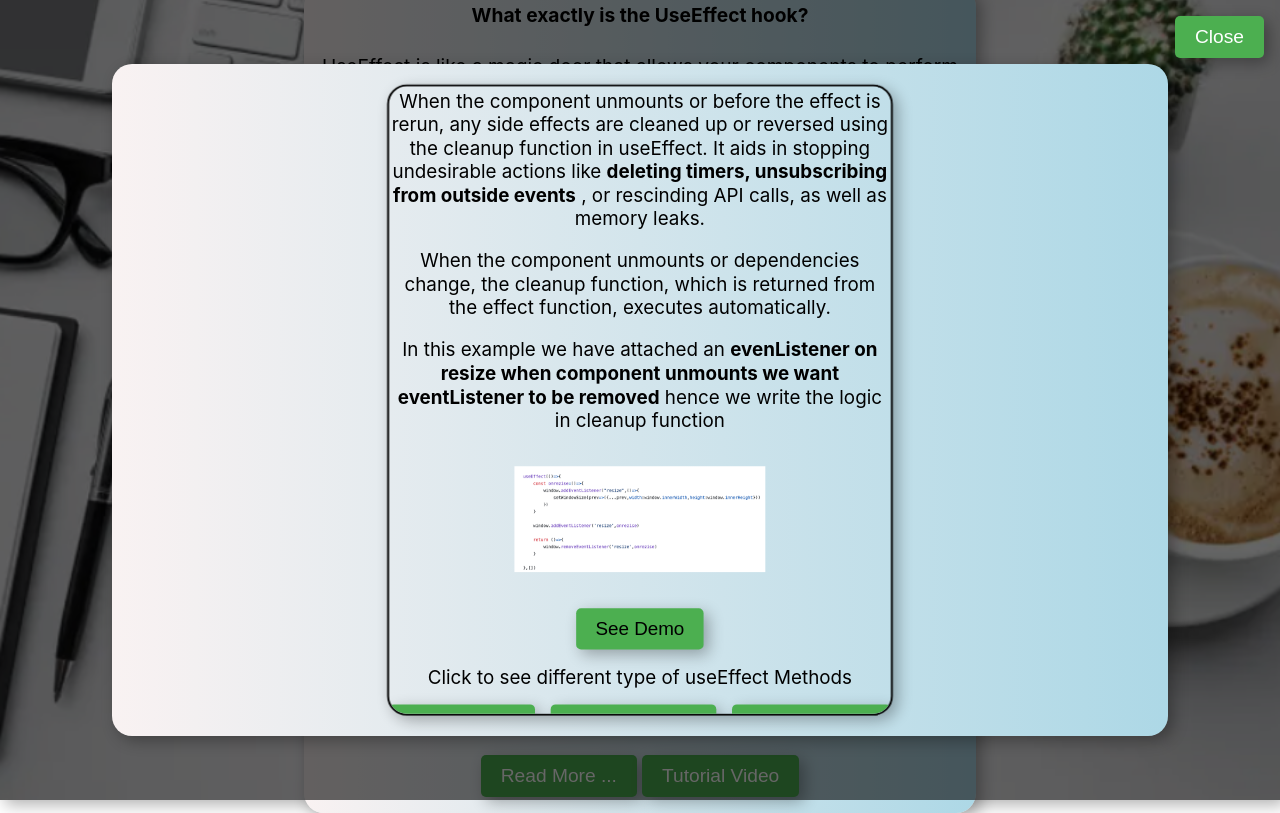
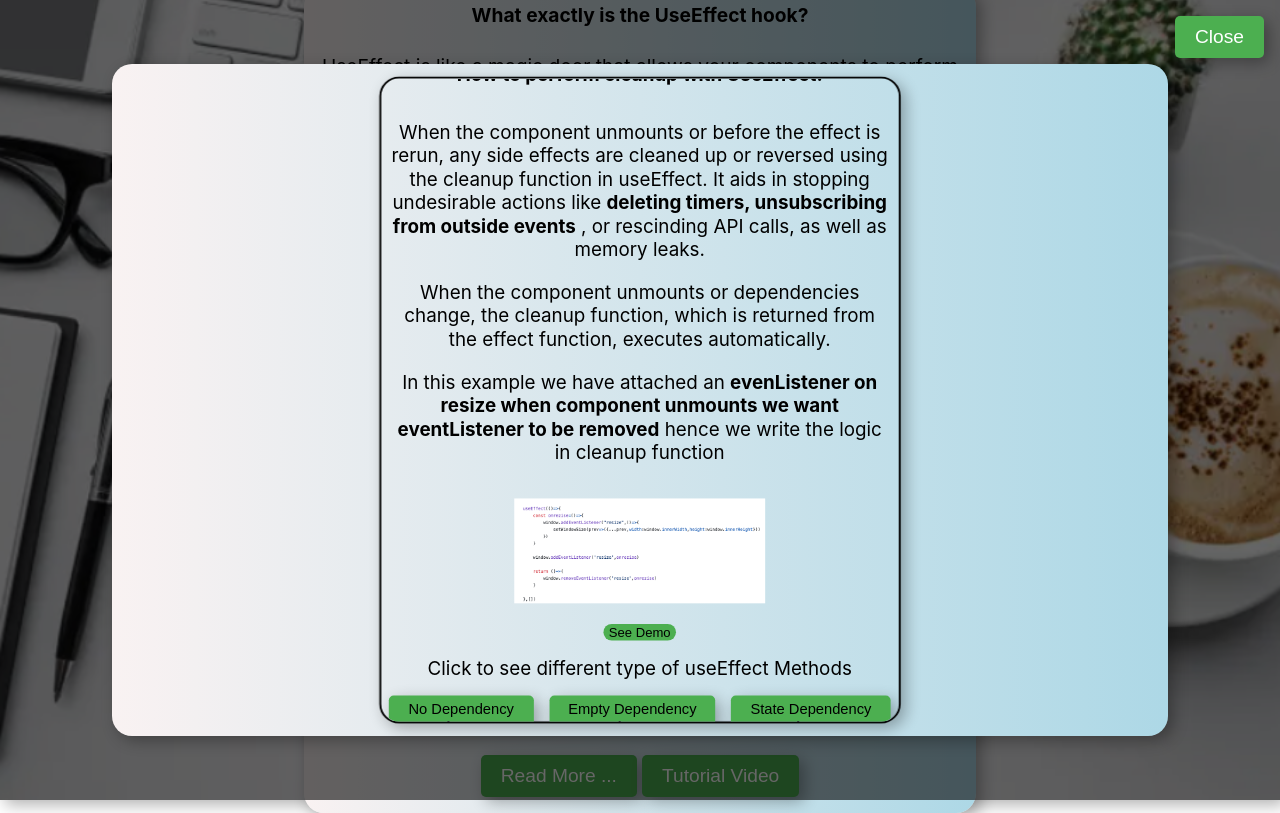
Before and after one commit to Sukriti-Bhatia-Zs/BlogWebsite, a React (Create React App) app: page /useEffect in a window 1280 px wide. Both pictures are taken after a click on the button "Read More ...". Built offline with nearby package versions, Linux system fonts and the light colour scheme.

Commit message:
demo btn modified

```diff
--- a/src/Blogs/Blog.css
+++ b/src/Blogs/Blog.css
@@ -430,7 +430,7 @@
 .image-container img {
   width: 30%;
   height: 100%;
-  object-fit: contain;
+  object-fit: inherit;
   border: 1px solid #ccc;
   box-shadow: 3px 3px 10px rgba(0, 0, 0, 0.2);
   transition: transform 0.3s ease-in-out;
@@ -440,6 +440,11 @@
 .image-container img:hover {
   transform: scale(1.05);
 }
+
+.demobtn:hover {
+  transform: scale(1.05);
+}
+
 
 
 .btn:hover {
@@ -479,3 +484,10 @@
     transform: scale(0.95);
   }
 }
+
+.demobtn{
+  color:black;
+  background-color:#4CAF50;
+  border:none;
+  border-radius:15px;
+}
--- a/src/Blogs/Demo.tsx
+++ b/src/Blogs/Demo.tsx
@@ -28,7 +28,7 @@ const Demo=({setShowEffect}:Showprops)=>{
     return (
          <div className="backgroundmodal">
             <div className={`contentdiv ${!removeanimation ? "fadeIn" : "fadeOut"} `} style={{position:"relative"}}>
-                <div className="cleanup" style={{background: 'linear-gradient(90deg, rgba(245,235,239,0.07749037114845936) 0%, rgba(148,187,233,0.6293110994397759) 90%)',border:"none",animation:"none",cursor:"pointer",backgroundColor: bg ? "grey" : "white"}}>
+                <div className="cleanup" style={{background: 'linear-gradient(90deg, rgba(245,235,239,0.07749037114845936) 0%, rgba(148,187,233,0.6293110994397759) 90%)',border:"none",animation:"none",cursor:"pointer",backgroundColor: bg ? "grey" : "white",padding:"0.5rem"}}>
 
                     <div>
                         <h2 style={{color:"red"}}>{message}</h2>
--- a/src/Blogs/FullContent.tsx
+++ b/src/Blogs/FullContent.tsx
@@ -35,7 +35,7 @@ const FullContent=({setShowModal,showmodal}:Showprops)=>{
     return (
         <div className="backgroundmodal">
             <div className={`contentdiv ${!removeanimation ? "fadeIn" : "fadeOut"}`}>
-                <div className="cleanup" >
+                <div className="cleanup" style={{padding:"0.5rem"}}>
                     <div>
                         <strong>How to perform cleanup with UseEffect.</strong>
                     </div>
@@ -54,13 +54,13 @@ const FullContent=({setShowModal,showmodal}:Showprops)=>{
                     <div>
                         <img src={Cleanup} alt="" style={{width: "50%", height: "auto", objectFit: "contain"}} />
                     </div>
-                    <button className="btn" onClick={()=>{setShowEffect(true)}} style={{color:"black"}}>See Demo</button>
+                    <button className="demobtn" onClick={()=>{setShowEffect(true)}} >See Demo</button>
                     <div className="realLife">
                         <div>Click to see different type of useEffect Methods</div>
                         <div className="dependencies">
-                            <Link><button  className="btnlink" onClick={()=>handlecompclick("nodep")}>No Dependency Array</button></Link>
-                            <Link><button  className="btnlink" onClick={()=>handlecompclick("empdep")}>Empty Dependency Array</button></Link>
-                            <Link><button  className="btnlink" onClick={()=>handlecompclick("singledep")}>State Dependency Array</button></Link>
+                            <Link><button  className="btnlink" onClick={()=>handlecompclick("nodep")} style={{padding:"5px"}}>No Dependency Array</button></Link>
+                            <Link><button  className="btnlink" onClick={()=>handlecompclick("empdep")} style={{padding:"5px"}}>Empty Dependency Array</button></Link>
+                            <Link><button  className="btnlink" onClick={()=>handlecompclick("singledep")} style={{padding:"5px"}}>State Dependency Array</button></Link>
                         </div>
                     </div>
                 </div>
--- a/src/Blogs/UseEffectEmpDep.tsx
+++ b/src/Blogs/UseEffectEmpDep.tsx
@@ -18,7 +18,7 @@ const UseEffectEmpDep=({setShowModalComponent}:modalprops)=>{
     return (
         <div className="backgroundmodal">
             <div className={`contentdiv ${!removeanimation ? "fadeIn" : "fadeOut"}`} style={{position:"relative"}}>
-                <div className="cleanup" style={{background: 'linear-gradient(90deg, rgba(245,235,239,0.07749037114845936) 0%, rgba(148,187,233,0.6293110994397759) 90%)',border:"none",animation:"none",cursor:"pointer"}}>
+                <div className="cleanup" style={{background: 'linear-gradient(90deg, rgba(245,235,239,0.07749037114845936) 0%, rgba(148,187,233,0.6293110994397759) 90%)',border:"none",animation:"none",cursor:"pointer",padding:"0.5rem"}}>
                     <div>
                         <h2 style={{textDecoration:"underline"}}><strong>UseEffect with an Empty Dependency Array</strong></h2>
                      </div>
--- a/src/Blogs/UseEffectNoDep.tsx
+++ b/src/Blogs/UseEffectNoDep.tsx
@@ -17,7 +17,7 @@ const UseEffectNoDep=({setShowModalComponent}:modalprops)=>{
     return (
         <div className="backgroundmodal">
             <div className={`contentdiv ${!removeanimation ? "fadeIn" : "fadeOut"}`} style={{position:"relative"}}>
-                <div className="cleanup" style={{background: 'linear-gradient(90deg, rgba(245,235,239,0.07749037114845936) 0%, rgba(148,187,233,0.6293110994397759) 90%)',border:"none",animation:"none",cursor:"pointer"}}>
+                <div className="cleanup" style={{background: 'linear-gradient(90deg, rgba(245,235,239,0.07749037114845936) 0%, rgba(148,187,233,0.6293110994397759) 90%)',border:"none",animation:"none",cursor:"pointer",padding:"0.5rem"}}>
                     <div>
                         <h2 style={{textDecoration:"underline"}}><strong>UseEffect with No Dependency Array</strong></h2>
                     </div>
--- a/src/Blogs/UseEffectSingleDep.tsx
+++ b/src/Blogs/UseEffectSingleDep.tsx
@@ -17,7 +17,7 @@ const UseEffectSingleDep=({setShowModalComponent}:modalprops)=>{
     return (
         <div className="backgroundmodal">
             <div className={`contentdiv ${!removeanimation ? "fadeIn" : "fadeOut"} `} style={{position:"relative"}}>
-               <div className="cleanup" style={{background: 'linear-gradient(90deg, rgba(245,235,239,0.07749037114845936) 0%, rgba(148,187,233,0.6293110994397759) 90%)',border:"none",animation:"none",cursor:"pointer"}}>
+               <div className="cleanup" style={{background: 'linear-gradient(90deg, rgba(245,235,239,0.07749037114845936) 0%, rgba(148,187,233,0.6293110994397759) 90%)',border:"none",animation:"none",cursor:"pointer",padding:"0.5rem",gap:"0.5rem"}}>
                     <div>
                         <h2 style={{textDecoration:"underline"}}><strong>UseEffect with A State Dependency </strong></h2>
                     </div>
```
